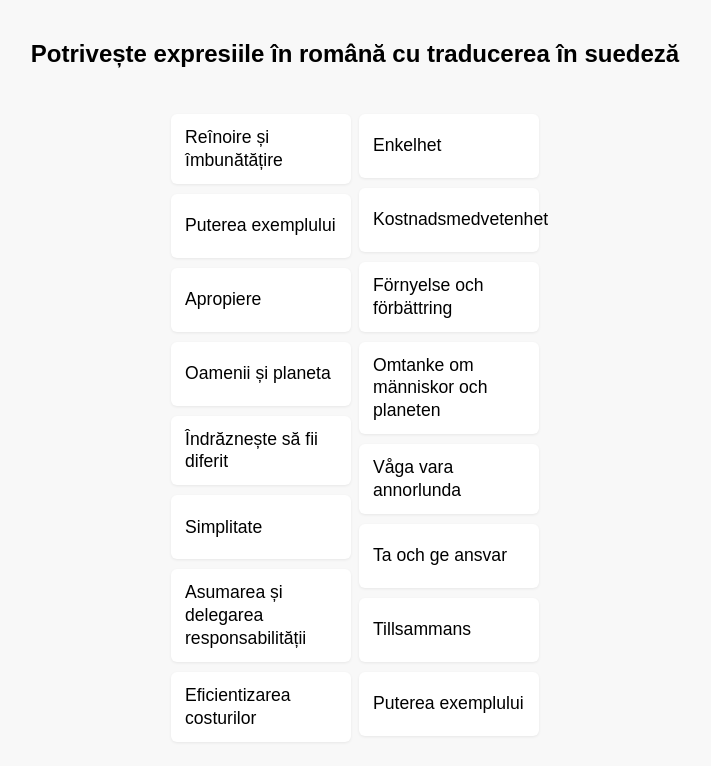
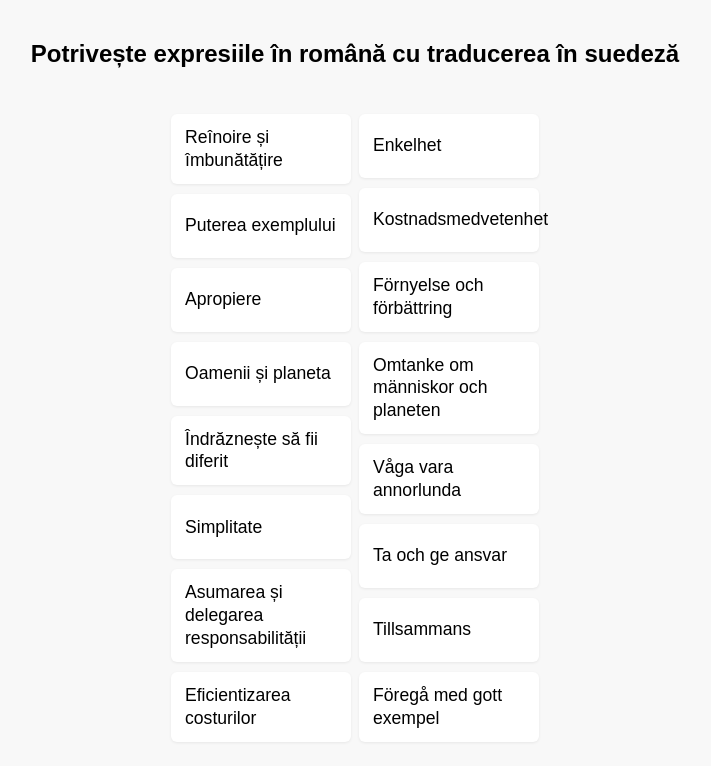
Before and after one commit to bogdanbojneagu/Values, a plain HTML site: page index.html in a window 1280 px wide. Shown: the whole page, without its empty margins (285-996 px from the left). Drawn offline with Linux system fonts and the light colour scheme.

Commit message:
Update index.html

```diff
--- a/index.html
+++ b/index.html
@@ -75,7 +75,7 @@
             { ro: "Reînoire și îmbunătățire", sv: "Förnyelse och förbättring" },
             { ro: "Îndrăznește să fii diferit ", sv: "Våga vara annorlunda " },
             { ro: "Asumarea și delegarea responsabilității", sv: "Ta och ge ansvar" },
-            { ro: "Puterea exemplului", sv: "Puterea exemplului" }
+            { ro: "Puterea exemplului", sv: "Föregå med gott exempel" }
         ];
 
         function shuffle(array) {
```
